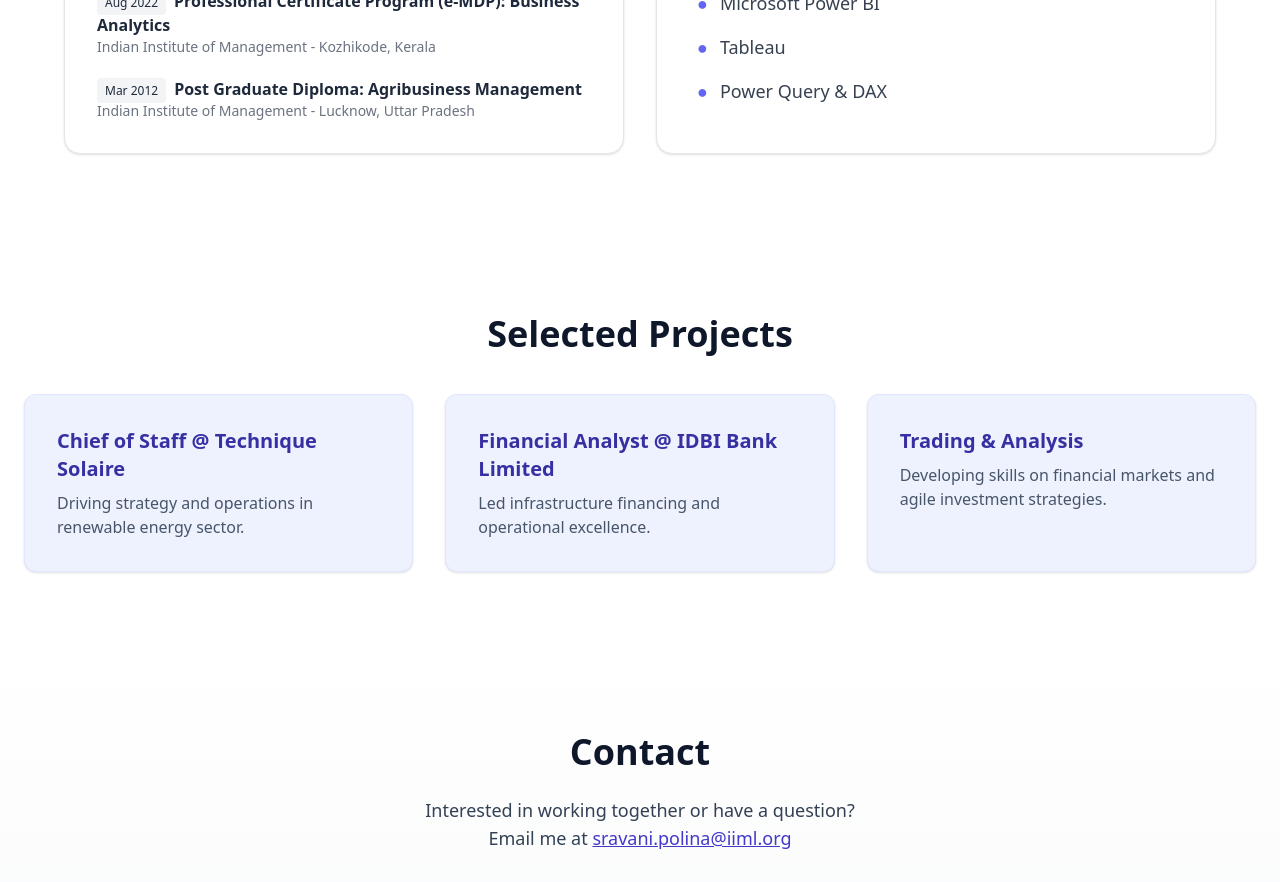
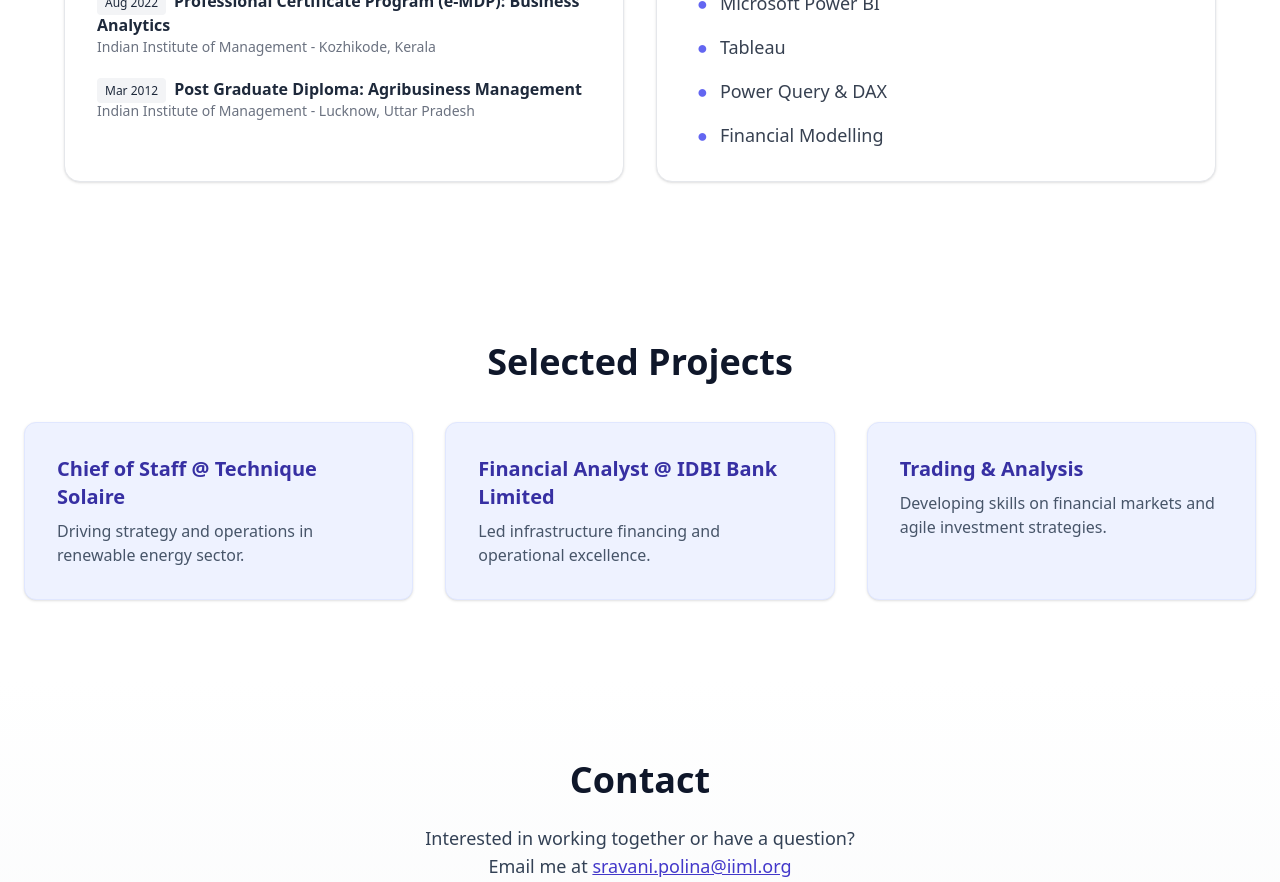
Before and after one commit to SravaniPolina/sravani-portfolio-frontend, a React (Create React App) app: page / in a window 1280 px wide. Shown: the part 1740-2622 px from the top of the page. Built offline with nearby package versions, Linux system fonts and the light colour scheme.

Commit message:
Update About Me section

```diff
--- a/src/components/AboutMe.js
+++ b/src/components/AboutMe.js
@@ -51,6 +51,10 @@ export default function AboutMe() {
               <span className="mr-3 text-indigo-500">&#9679;</span>
               Power Query &amp; DAX
             </li>
+            <li className="flex items-center text-lg text-gray-700">
+              <span className="mr-3 text-indigo-500">&#9679;</span>
+              Financial Modelling
+            </li>
           </ul>
         </div>
       </div>
```
